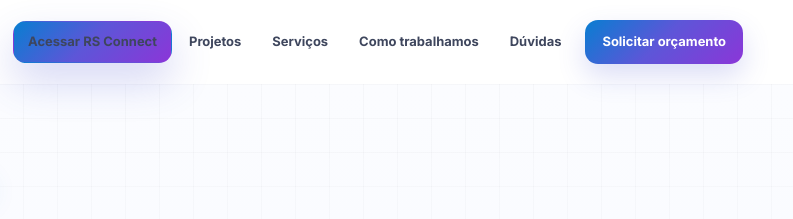
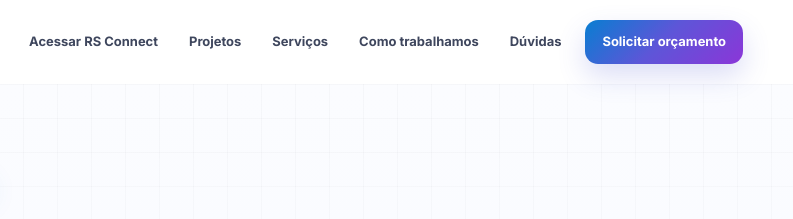
Before and after one commit to RafaelaSilveira1987/landing-pages, a plain HTML site: page index.html in a window 1280 px wide. Shown: the top 219 px of the page, 487-1280 px from the left. Drawn offline with Linux system fonts and the light colour scheme.

Commit message:
Remove class from RS Connect link

```diff
--- a/index.html
+++ b/index.html
@@ -48,7 +48,7 @@
 </button>
 <nav aria-label="Navegação principal" class="site-nav" data-nav="" id="site-nav">
 
-<a href="https://rsconnect.rsdigitallab.com/login" class="button button-primary">Acessar RS Connect</a>
+<a href="https://rsconnect.rsdigitallab.com/login">Acessar RS Connect</a>
 <a href="#projetos">Projetos</a>
 <a href="#servicos">Serviços</a>
 <a href="#processo">Como trabalhamos</a>
```
